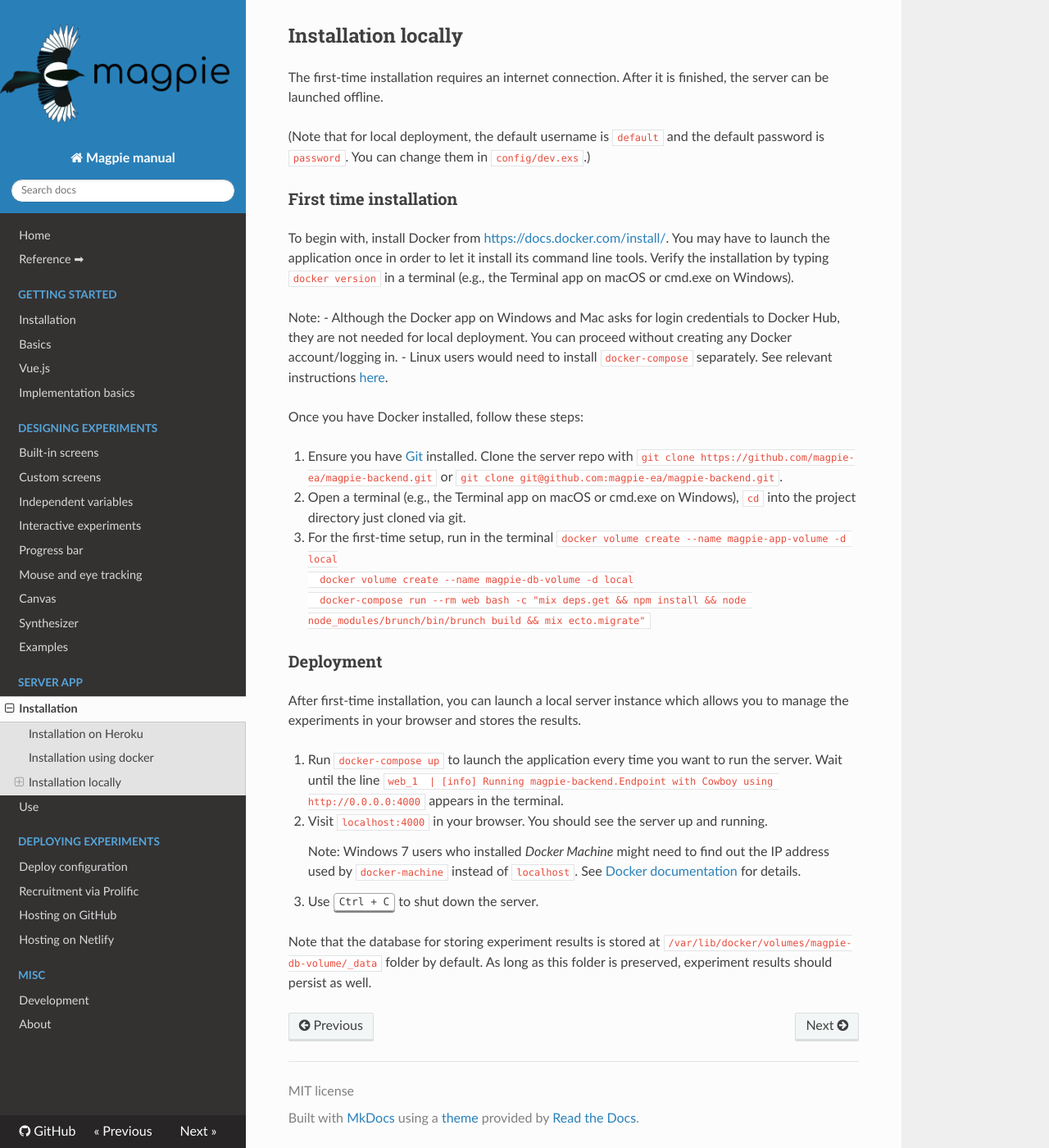
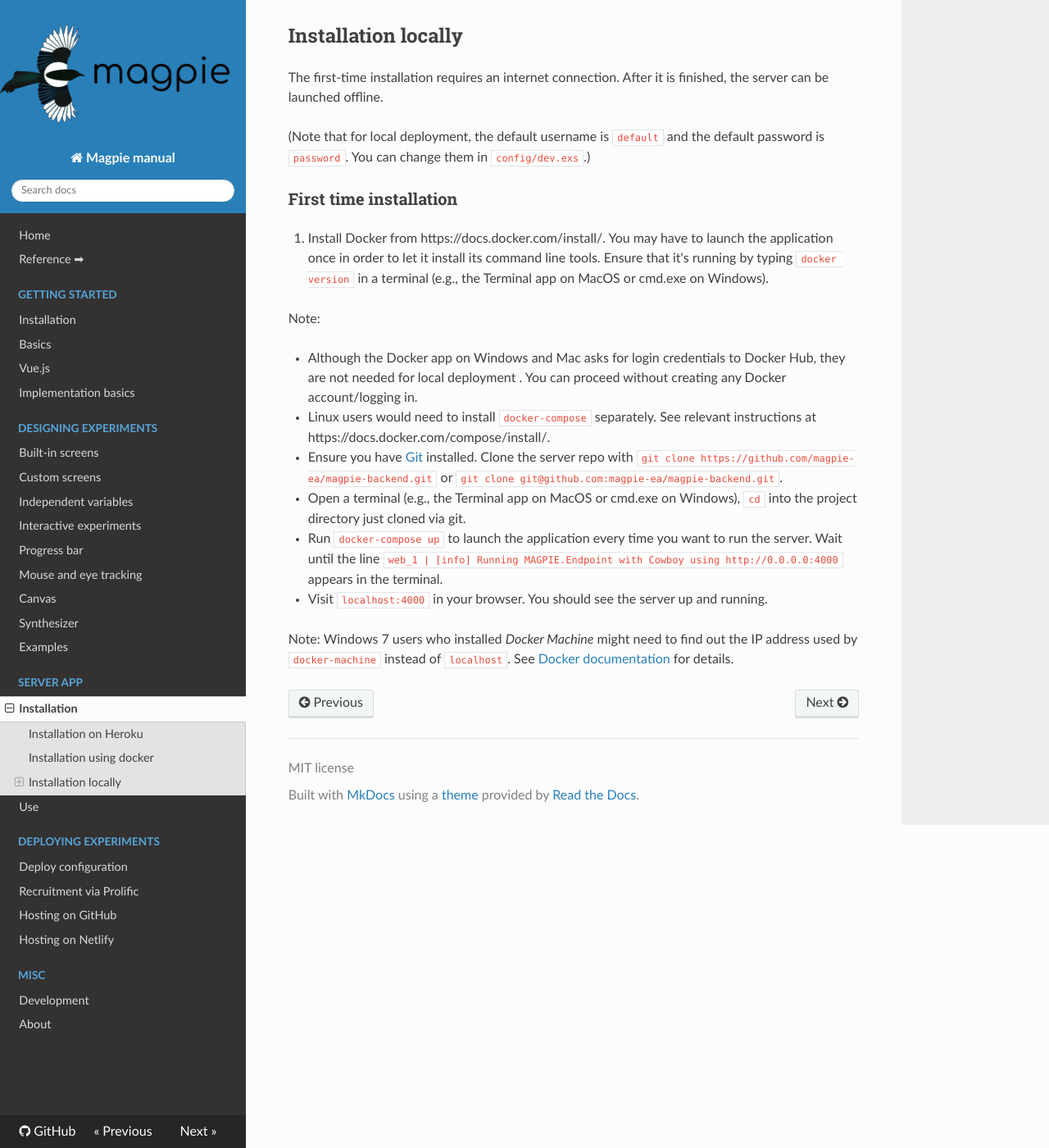
Before and after one commit to magpie-ea/magpie-v3-docs, an MkDocs documentation site: the page built from docs/02_using_the_server_app/01_installation.md, in a window 1280 px wide and 1400 px high, scrolled down 557 px. Shown: the whole window at 82% size. Built offline with MkDocs 1.6.1, drawn with Linux system fonts in a browser that asks for light colours.

Commit message:
Installation: Sync docker setup with magpie-backend repo instructions

````diff
--- a/docs/02_using_the_server_app/01_installation.md
+++ b/docs/02_using_the_server_app/01_installation.md
@@ -23,35 +23,19 @@ The first-time installation requires an internet connection. After it is finishe
 
 ### First time installation
 
-To begin with, install Docker from [https://docs.docker.com/install/](https://docs.docker.com/install/). You may have to launch the application once in order to let it install its command line tools. Verify the installation by typing `docker version` in a terminal (e.g., the Terminal app on macOS or cmd.exe on Windows).
+1. Install Docker from https://docs.docker.com/install/. You may have to launch the application once in order to let it install its command line tools. Ensure that it's running by typing `docker version` in a terminal (e.g., the Terminal app on MacOS or cmd.exe on Windows).
 
-Note:
-- Although the Docker app on Windows and Mac asks for login credentials to Docker Hub, they are not needed for local deployment. You can proceed without creating any Docker account/logging in.
-- Linux users would need to install `docker-compose` separately. See relevant instructions [here](https://docs.docker.com/compose/install/).
+   Note:
 
-Once you have Docker installed, follow these steps:
+   - Although the Docker app on Windows and Mac asks for login credentials to Docker Hub, they are not needed for local deployment . You can proceed without creating any Docker account/logging in.
+   - Linux users would need to install `docker-compose` separately. See relevant instructions at https://docs.docker.com/compose/install/.
 
 2. Ensure you have [Git](https://git-scm.com/downloads) installed. Clone the server repo with `git clone https://github.com/magpie-ea/magpie-backend.git` or `git clone git@github.com:magpie-ea/magpie-backend.git`.
 
-3. Open a terminal (e.g., the Terminal app on macOS or cmd.exe on Windows), `cd` into the project directory just cloned via git.
+3. Open a terminal (e.g., the Terminal app on MacOS or cmd.exe on Windows), `cd` into the project directory just cloned via git.
 
-4. For the first-time setup, run in the terminal
-  ```
-  docker volume create --name magpie-app-volume -d local
-  docker volume create --name magpie-db-volume -d local
-  docker-compose run --rm web bash -c "mix deps.get && npm install && node node_modules/brunch/bin/brunch build && mix ecto.migrate"
-  ```
+4. Run `docker-compose up` to launch the application every time you want to run the server. Wait until the line `web_1 | [info] Running MAGPIE.Endpoint with Cowboy using http://0.0.0.0:4000` appears in the terminal.
 
-### Deployment
+5. Visit `localhost:4000` in your browser. You should see the server up and running.
 
-After first-time installation, you can launch a local server instance which allows you to manage the experiments in your browser and stores the results.
-
-1. Run `docker-compose up` to launch the application every time you want to run the server. Wait until the line `web_1  | [info] Running magpie-backend.Endpoint with Cowboy using http://0.0.0.0:4000` appears in the terminal.
-
-2. Visit `localhost:4000` in your browser. You should see the server up and running.
-
-    Note: Windows 7 users who installed *Docker Machine* might need to find out the IP address used by `docker-machine` instead of `localhost`. See [Docker documentation](https://docs.docker.com/get-started/part2/#build-the-app) for details.
-
-3. Use <kbd>Ctrl + C</kbd> to shut down the server.
-
-Note that the database for storing experiment results is stored at `/var/lib/docker/volumes/magpie-db-volume/_data` folder by default. As long as this folder is preserved, experiment results should persist as well.
+   Note: Windows 7 users who installed _Docker Machine_ might need to find out the IP address used by `docker-machine` instead of `localhost`. See [Docker documentation](https://docs.docker.com/get-started/part2/#build-the-app) for details.
````
